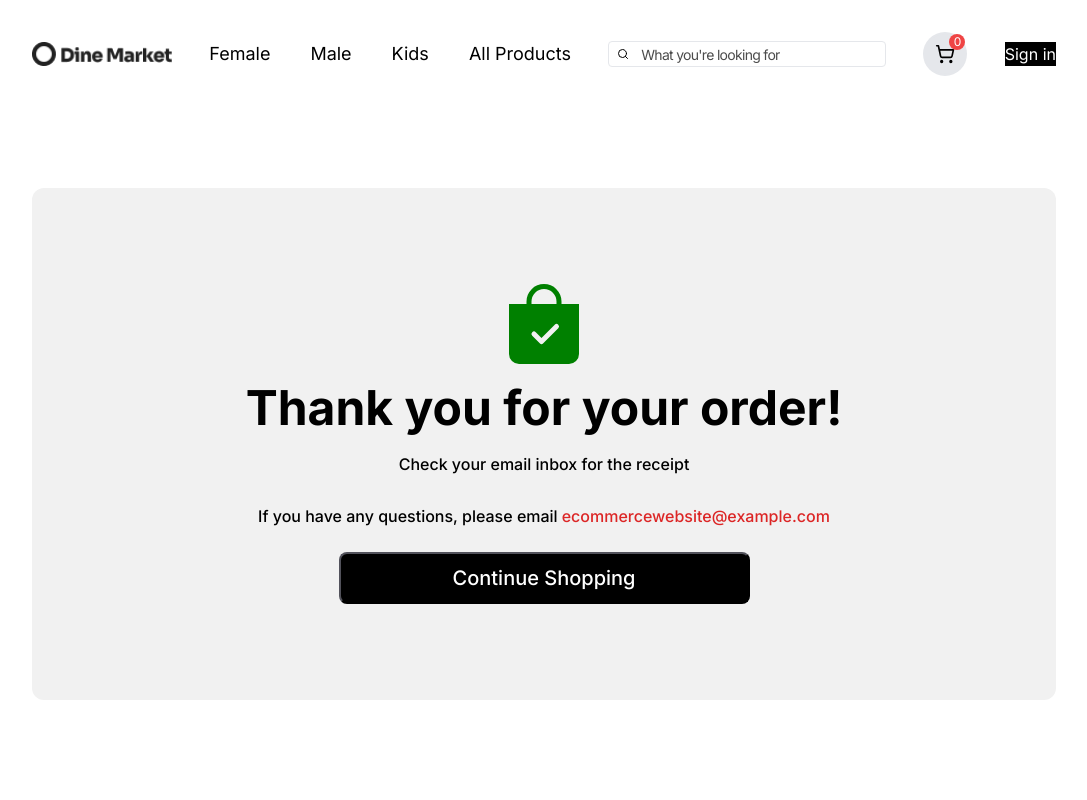
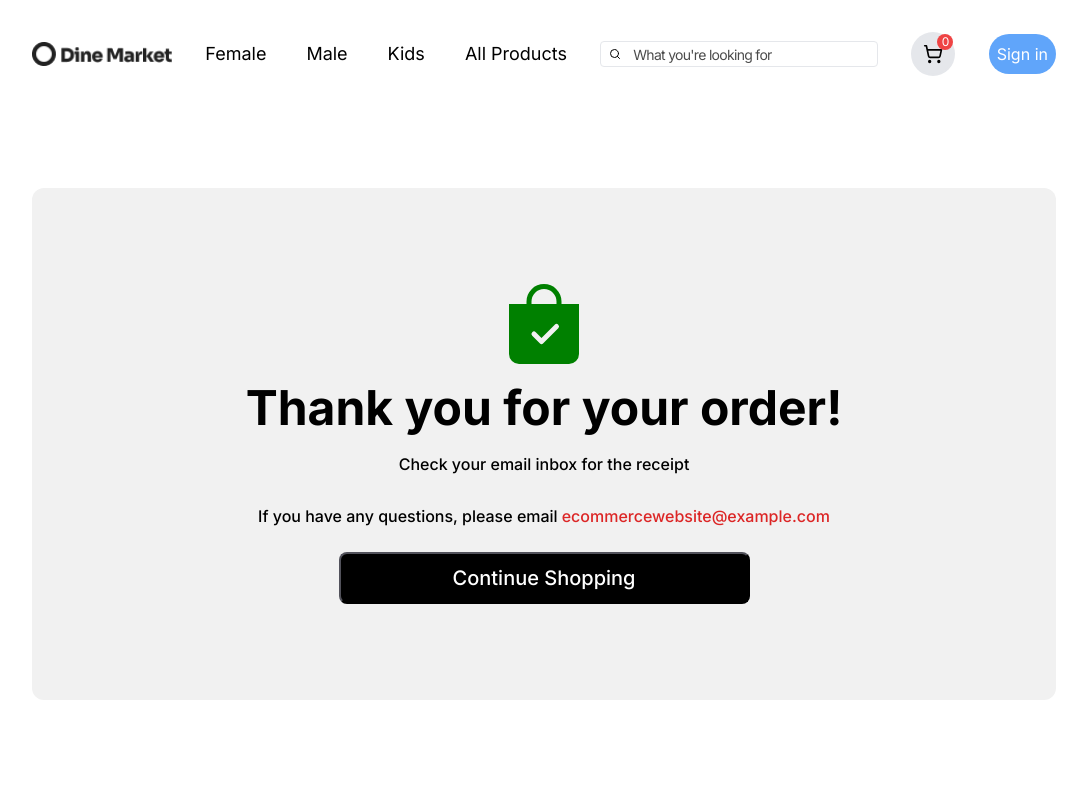
Before and after one commit to EponymousBearer/swift_mart_ecommerce, a Next.js app: page /success in a window 1280 px wide. Shown: the top 800 px of the page, without its empty margins (96-1183 px from the left). Built offline with nearby package versions, Linux system fonts and the light colour scheme; no server answers.

Commit message:
signin button fixed

```diff
--- a/src/components/SignInOrOutButton.tsx
+++ b/src/components/SignInOrOutButton.tsx
@@ -10,7 +10,7 @@ const SignInOrOutButton = () => {
     <div className="">
       {!isSignedIn && (
         <SignInButton mode="modal">
-          <button className="bg-black text-white">Sign in</button>
+          <button className="bg-blue-400 rounded-full text-white p-2">Sign in</button>
         </SignInButton>
       )}
       <UserButton afterSignOutUrl="/" />
```
Also changed, not shown: 1 other file (tests, documents, lock files or other folders).
